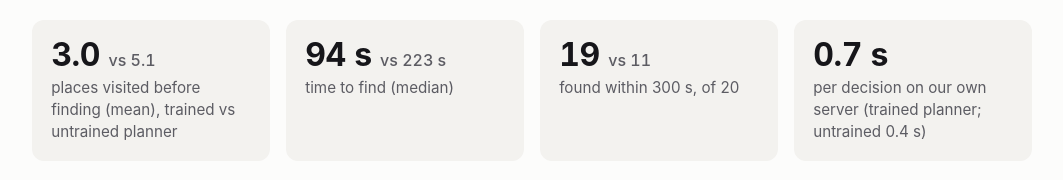
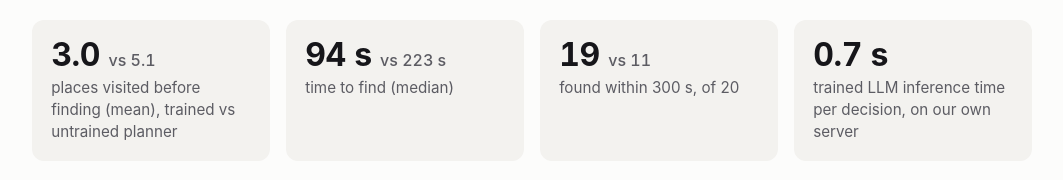
Before and after one commit to robotjdals/AtHOME-object-search, a plain HTML site: page docs/index.html in a window 1280 px wide. Shown: the part 1567-1747 px from the top of the page, without its empty margins (108-1171 px from the left). Drawn offline with Linux system fonts and the light colour scheme.

Commit message:
Project page: the 0.7 s tile is the trained LLM's inference time

```diff
--- a/docs/index.html
+++ b/docs/index.html
@@ -74,7 +74,7 @@
     <div class="stat"><span class="value">3.0 <small>vs 5.1</small></span><span class="label" data-ko="찾기 전까지 방문한 곳 수(평균), 학습 vs 미학습 플래너">places visited before finding (mean), trained vs untrained planner</span></div>
     <div class="stat"><span class="value">94 s <small>vs 223 s</small></span><span class="label" data-ko="찾는 데 걸린 시간(중앙값)">time to find (median)</span></div>
     <div class="stat"><span class="value">19 <small>vs 11</small></span><span class="label" data-ko="300초 안에 찾은 배치 수(20곳 중)">found within 300 s, of 20</span></div>
-    <div class="stat"><span class="value">0.7 s</span><span class="label" data-ko="자체 서버에서 결정 1회당(학습한 플래너, 미학습은 0.4초)">per decision on our own server (trained planner; untrained 0.4 s)</span></div>
+    <div class="stat"><span class="value">0.7 s</span><span class="label" data-ko="학습한 LLM 추론 시간(결정 1회, 자체 서버)">trained LLM inference time per decision, on our own server</span></div>
   </div>
   <p class="note" data-ko="실제 로봇에서 지도에 없는 물체를 20곳에 두고 탐색했습니다. 두 플래너 모두 20번 중 19번 찾았습니다.">Real robot, 20 placements of objects not in the map. Both planners found 19 of 20.</p>
 </section>
```
